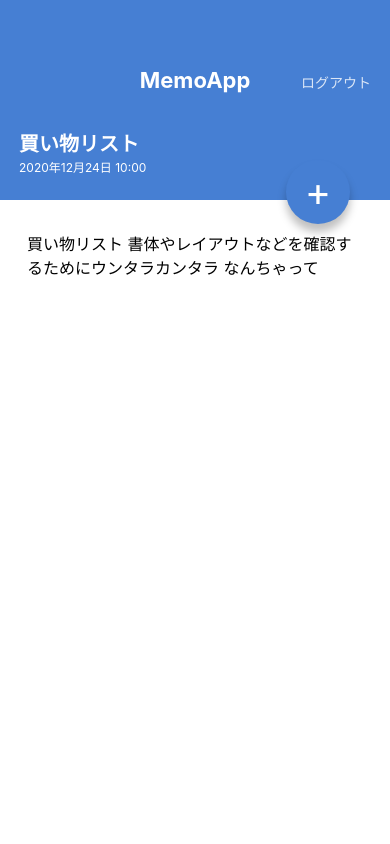
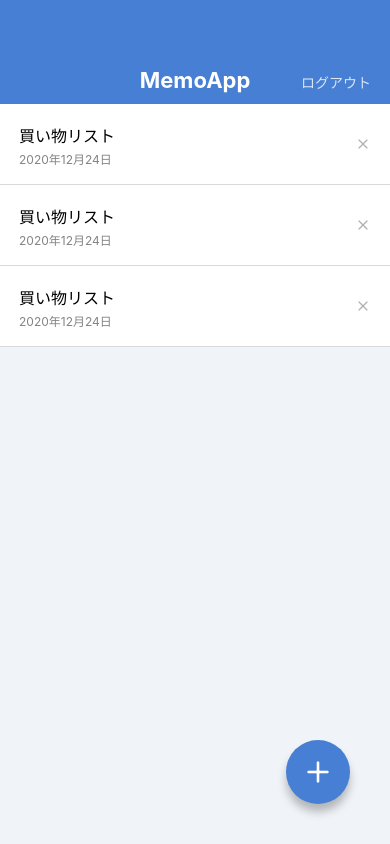
Before and after one commit to Yuki-KG/MemoApp3, a React Native app: screen /MemoList in a window 390 px wide. Built offline with nearby package versions, Linux system fonts and the light colour scheme.

Commit message:
Install @expo/vector-icons

```diff
--- a/App.jsx
+++ b/App.jsx
@@ -1,10 +1,10 @@
 import React from 'react';
 
 import MemoListScreen from './src/screens/MemoListScreen';
-import MemoDetailScreen from './src/screens/MemoDetailScreen';
+// import MemoDetailScreen from './src/screens/MemoDetailScreen';
 
 export default function App() {
   return (
-    <MemoDetailScreen />
+    <MemoListScreen />
   );
 }
--- a/package.json
+++ b/package.json
@@ -8,6 +8,7 @@
     "eject": "expo eject"
   },
   "dependencies": {
+    "@expo/vector-icons": "^10.2.1",
     "expo": "~44.0.0",
     "expo-status-bar": "~1.2.0",
     "prop-types": "^15.7.2",
--- a/src/components/CircleButton.jsx
+++ b/src/components/CircleButton.jsx
@@ -1,19 +1,20 @@
 import React from 'react';
-import { View, Text, StyleSheet } from 'react-native';
+import { View, StyleSheet } from 'react-native';
 import { string, shape } from 'prop-types';
+import { Feather } from '@expo/vector-icons';
 
 export default function CircleButton(props) {
-  const { children, style } = props;
+  const { style, name } = props;
   return (
     <View style={[styles.circleButton, style]}>
-      <Text style={styles.circleButtonLabel}>{children}</Text>
+      <Feather name={name} size={32} color="white" />
     </View>
   );
 }
 
 CircleButton.propTypes = {
-  children: string.isRequired,
   style: shape(),
+  name: string.isRequired,
 };
 
 CircleButton.defaultProps = {
--- a/src/components/MemoList.jsx
+++ b/src/components/MemoList.jsx
@@ -1,5 +1,6 @@
 import React from 'react';
 import { View, Text, StyleSheet } from 'react-native';
+import { Feather } from '@expo/vector-icons';
 
 export default function MemoList() {
   return (
@@ -10,7 +11,7 @@
           <Text style={styles.memoListItemDate}>2020年12月24日</Text>
         </View>
         <View>
-          <Text>x</Text>
+          <Feather name="x" size={16} color="#B0B0B0" />
         </View>
       </View>
       <View style={styles.memoListItem}>
@@ -19,7 +20,7 @@
           <Text style={styles.memoListItemDate}>2020年12月24日</Text>
         </View>
         <View>
-          <Text>x</Text>
+          <Feather name="x" size={16} color="#B0B0B0" />
         </View>
       </View>
       <View style={styles.memoListItem}>
@@ -28,7 +29,7 @@
           <Text style={styles.memoListItemDate}>2020年12月24日</Text>
         </View>
         <View>
-          <Text>x</Text>
+          <Feather name="x" size={16} color="#B0B0B0" />
         </View>
       </View>
     </View>
--- a/src/screens/MemoDetailScreen.jsx
+++ b/src/screens/MemoDetailScreen.jsx
@@ -1,5 +1,7 @@
 import React from 'react';
-import { View, ScrollView, Text, StyleSheet } from 'react-native';
+import {
+  View, ScrollView, Text, StyleSheet,
+} from 'react-native';
 
 import AppBar from '../components/AppBar';
 import CircleButton from '../components/CircleButton';
@@ -19,7 +21,7 @@
           なんちゃって
         </Text>
       </ScrollView>
-      <CircleButton style={{ top: 160, bottom: 'auto' }}>+</CircleButton>
+      <CircleButton style={{ top: 160, bottom: 'auto' }} name="edit-2" />
     </View>
   );
 }
--- a/src/screens/MemoListScreen.jsx
+++ b/src/screens/MemoListScreen.jsx
@@ -10,7 +10,7 @@
     <View style={styles.container}>
       <AppBar />
       <MemoList />
-      <CircleButton>+</CircleButton>
+      <CircleButton name="plus" />
     </View>
   );
 }
```
Also changed, not shown: 1 other file (tests, documents, lock files or other folders).
